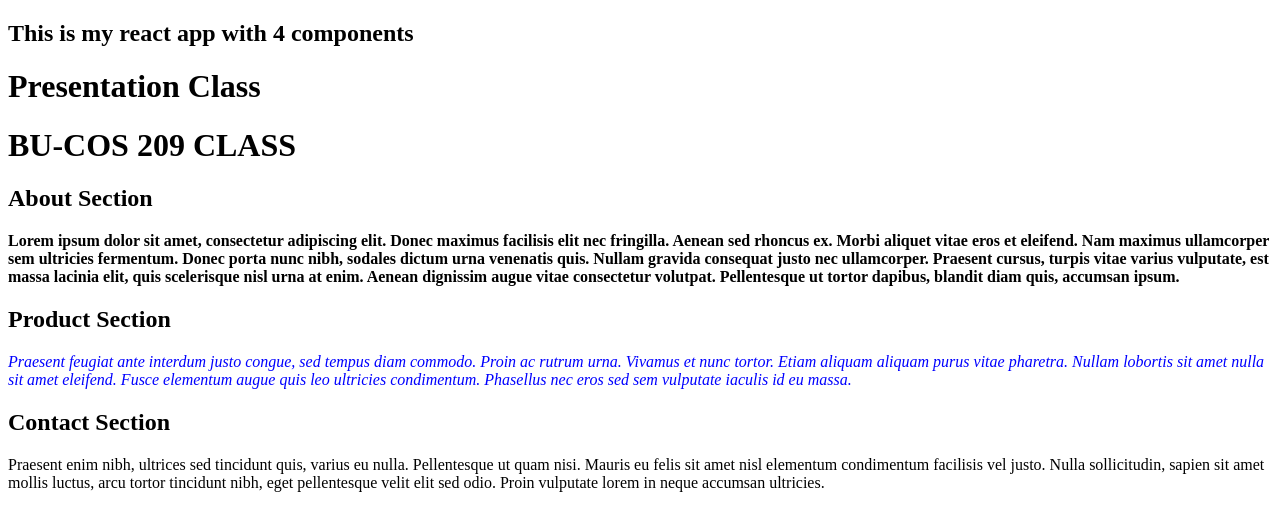
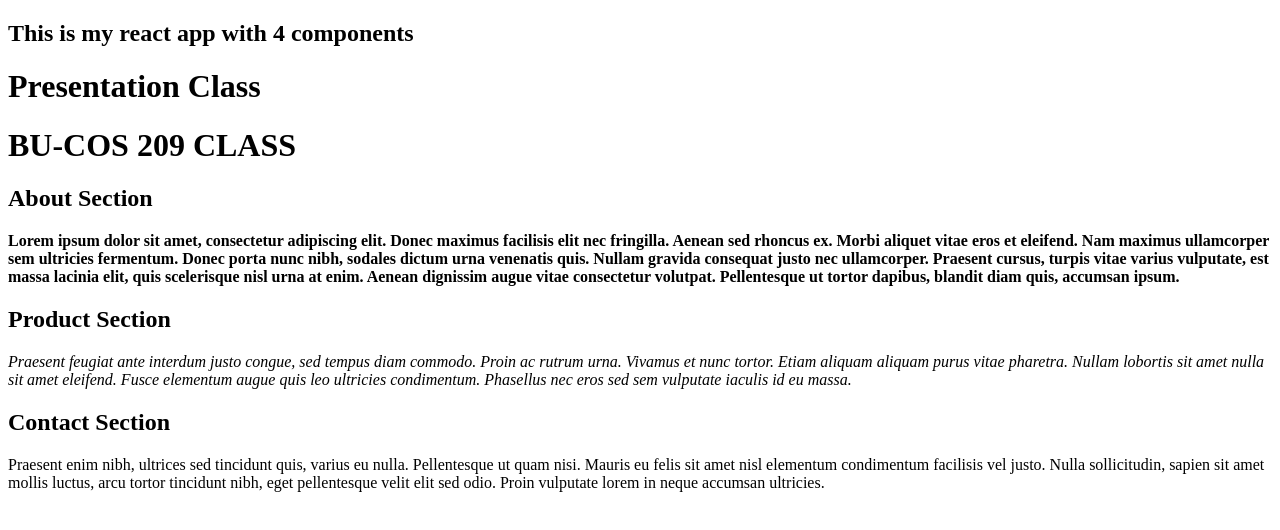
Before and after one commit to agunbiadeademola627-cyber/React-Class-Components-Agunbiade-Ademola-Nelson-24.1194, a React (Create React App) app in the folder reactclass/: page / in a window 1280 px wide. Shown: the top 530 px of the page. Built offline with nearby package versions, Linux system fonts and the light colour scheme.

Commit message:
Update Products.js

```diff
--- a/reactclass/src/components/Products.js
+++ b/reactclass/src/components/Products.js
@@ -1,16 +1,11 @@
 import React from 'react';
 //PRODUCTS component
 function Products() {
-
-    const colorz={ //Inline css block
-        color: 'blue'
-    };
-
     return (
         <div>
         <h2>Product Section</h2>
 
-        <p style={colorz}>
+        <p>
             <i>
                 Praesent feugiat ante interdum justo congue, sed tempus diam commodo. Proin ac rutrum urna. Vivamus et nunc tortor. Etiam aliquam aliquam purus vitae pharetra. Nullam lobortis sit amet nulla sit amet eleifend. Fusce elementum augue quis leo ultricies condimentum. Phasellus nec eros sed sem vulputate iaculis id eu massa.
             </i>
@@ -19,4 +14,5 @@ function Products() {
     );
 }
 
+
 export default Products;
```
